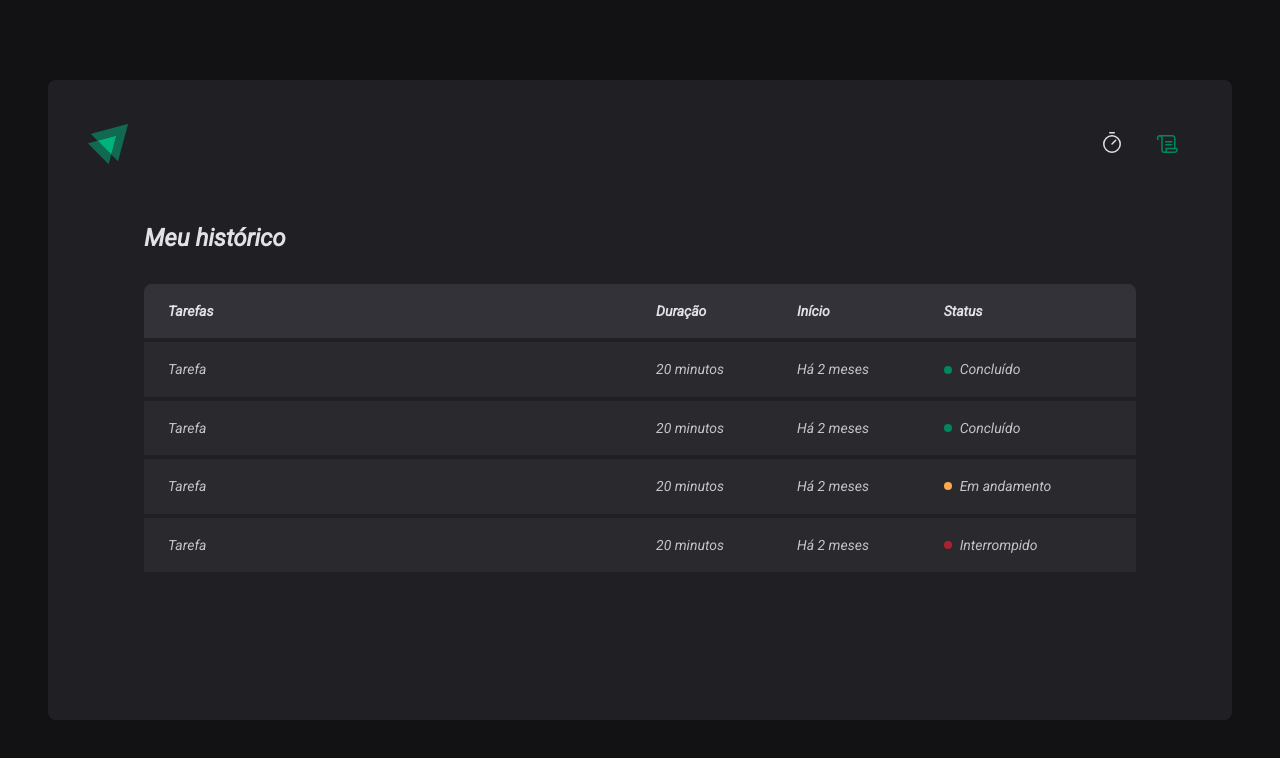
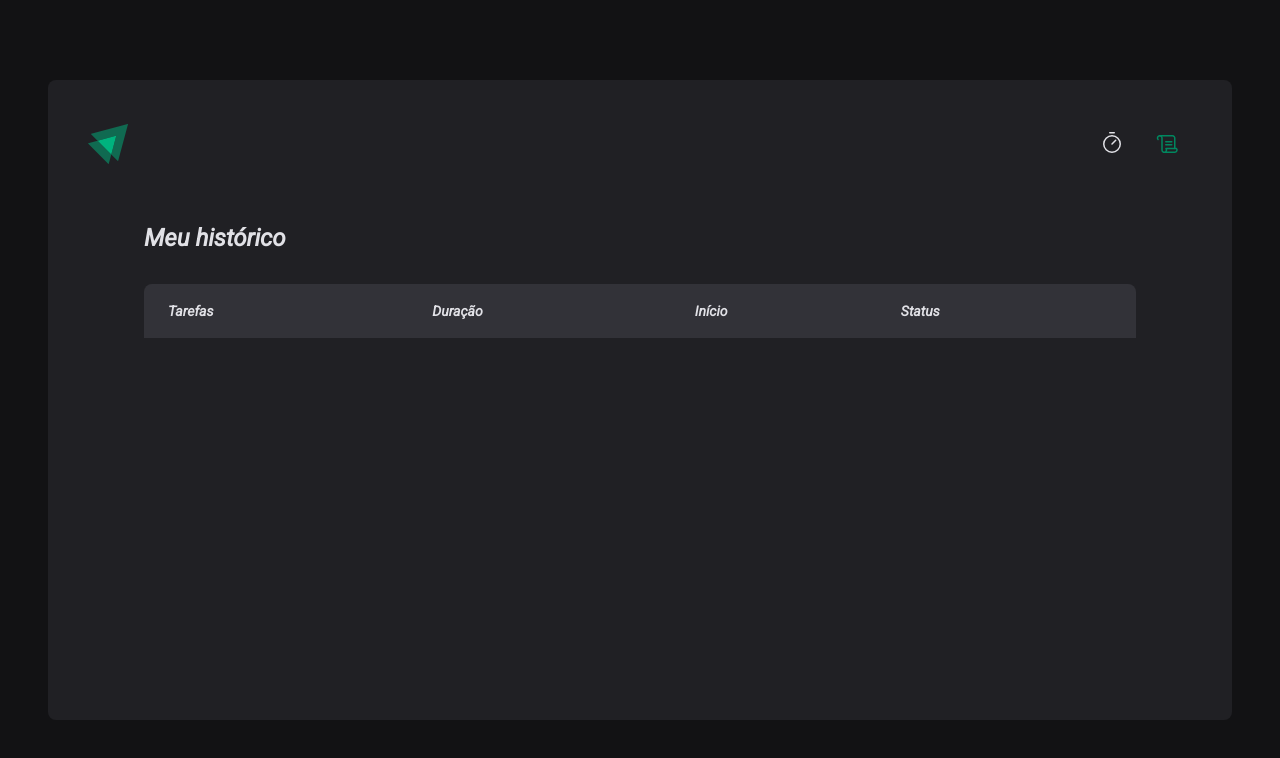
Before and after one commit to eltonfreitasx/projeto-Timer, a React (Vite) app: page /history in a window 1280 px wide. Shown: the top 758 px of the page. Built offline with nearby package versions, Linux system fonts and the light colour scheme.

Commit message:
14/03 incluindo reducer

```diff
--- a/src/App.tsx
+++ b/src/App.tsx
@@ -4,12 +4,15 @@ import { Router } from './Router'
 
 import { GlobalStyle } from './styles/globlo'
 import { defaultTheme } from './styles/themes/default'
+import { CyclesContextProvider } from './contexts/CyclesContext'
 
 function App() {
   return (
     <ThemeProvider theme={defaultTheme}>
       <BrowserRouter>
-        <Router />
+        <CyclesContextProvider>
+          <Router />
+        </CyclesContextProvider>
       </BrowserRouter>
       <GlobalStyle />
     </ThemeProvider>
--- /dev/null
+++ b/src/contexts/CyclesContext.tsx
@@ -0,0 +1,128 @@
+import { createContext, ReactNode, useState } from 'react'
+
+interface CreateCycleData {
+  task: string
+  minutesAmount: number
+}
+
+interface Cycle {
+  id: string
+  task: string
+  minutesAmount: number
+  startDate: Date
+  interruptedDate?: Date
+  finishedDate?: Date
+}
+
+interface CyclesContextType {
+  cycles: Cycle[]
+  activeCycle: Cycle | undefined
+  activeCycleId: string | null
+  amountSecondsPassed: number
+  markCurrentCycleAsFinished: () => void
+  setSecondsPassed: (seconds: number) => void
+  createNewCycle: (data: CreateCycleData) => void
+  interruptCurrentCycle: () => void
+}
+
+export const CyclesContext = createContext({} as CyclesContextType)
+
+interface CyclesContextProviderProps {
+  children: ReactNode
+}
+
+// interface CyclesState {
+//   cycles: Cycle[]
+//   activeCycleId: string | null
+// }
+
+export function CyclesContextProvider({
+  children,
+}: CyclesContextProviderProps) {
+  const [cycles, setCycles] = useState<Cycle[]>([])
+  const [activeCycleId, setActiveCycleId] = useState<string | null>(null)
+  const [amountSecondsPassed, setAmountSecondsPassed] = useState(0)
+
+  const activeCycle = cycles.find((cycle) => cycle.id === activeCycleId)
+  // const { cycles, activeCycleId } = cyclesState
+
+  function setSecondsPassed(seconds: number) {
+    setAmountSecondsPassed(seconds)
+  }
+
+  function markCurrentCycleAsFinished() {
+    // dispatch({
+    //   type: 'MARK_CURRENT_CYCLE_AS_FINISHED',
+    //   payload: {
+    //     activeCycleId,
+    //   },
+    // })
+    setCycles((state) =>
+      state.map((cycle) => {
+        if (cycle.id === activeCycleId) {
+          return { ...cycle, finishedDate: new Date() }
+        } else {
+          return cycle
+        }
+      }),
+    )
+  }
+
+  function createNewCycle(data: CreateCycleData) {
+    const id = String(new Date().getTime())
+
+    const newCycle: Cycle = {
+      id,
+      task: data.task,
+      minutesAmount: data.minutesAmount,
+      startDate: new Date(),
+    }
+
+    // dispatch({
+    //   type: 'ADD_NEW_CYCLE',
+    //   payload: {
+    //     newCycle,
+    //   },
+    // })
+
+    setCycles((state) => [...state, newCycle])
+    setActiveCycleId(id)
+    setAmountSecondsPassed(0)
+  }
+
+  function interruptCurrentCycle() {
+    // dispatch({
+    //   type: 'INTERRUPT_CURRENT_CYCLE',
+    //   payload: {
+    //     activeCycleId,
+    //   },
+    // })
+    setCycles((state) =>
+      state.map((cycle) => {
+        if (cycle.id === activeCycleId) {
+          return { ...cycle, interruptedDate: new Date() }
+        } else {
+          return cycle
+        }
+      }),
+    )
+    setActiveCycleId(null)
+  }
+
+  return (
+    <CyclesContext.Provider
+      value={{
+        cycles,
+        activeCycle,
+        activeCycleId,
+        amountSecondsPassed,
+        markCurrentCycleAsFinished,
+        setSecondsPassed,
+        createNewCycle,
+        interruptCurrentCycle,
+      }}
+    >
+      {children}
+    </CyclesContext.Provider>
+  )
+}
--- a/src/pages/History/index.tsx
+++ b/src/pages/History/index.tsx
@@ -1,6 +1,12 @@
+import { useContext } from 'react'
+import { CyclesContext } from '../../contexts/CyclesContext'
 import { HistoryContainer, HistoryList, Status } from './styles'
+import { formatDistanceToNow } from 'date-fns'
+import ptBR from 'date-fns/locale/pt-BR'
 
 export function History() {
+  const { cycles } = useContext(CyclesContext)
+
   return (
     <HistoryContainer>
       <h1>Meu histórico</h1>
@@ -16,38 +22,33 @@ export function History() {
             </tr>
           </thead>
           <tbody>
-            <tr>
-              <td>Tarefa</td>
-              <td>20 minutos</td>
-              <td>Há 2 meses</td>
-              <td>
-                <Status statusColor="green">Concluído</Status>
-              </td>
-            </tr>
-            <tr>
-              <td>Tarefa</td>
-              <td>20 minutos</td>
-              <td>Há 2 meses</td>
-              <td>
-                <Status statusColor="green">Concluído</Status>
-              </td>
-            </tr>
-            <tr>
-              <td>Tarefa</td>
-              <td>20 minutos</td>
-              <td>Há 2 meses</td>
-              <td>
-                <Status statusColor="yellow">Em andamento</Status>
-              </td>
-            </tr>
-            <tr>
-              <td>Tarefa</td>
-              <td>20 minutos</td>
-              <td>Há 2 meses</td>
-              <td>
-                <Status statusColor="red">Interrompido</Status>
-              </td>
-            </tr>
+            {cycles.map((cycle) => {
+              return (
+                <tr key={cycle.id}>
+                  <td>{cycle.task}</td>
+                  <td>{cycle.minutesAmount}</td>
+                  <td>
+                    {formatDistanceToNow(cycle.startDate, {
+                      addSuffix: true,
+                      locale: ptBR,
+                    })}
+                  </td>
+                  <td>
+                    {cycle.finishedDate && (
+                      <Status statusColor="green">Concluído</Status>
+                    )}
+
+                    {cycle.interruptedDate && (
+                      <Status statusColor="red">Interrompido</Status>
+                    )}
+
+                    {!cycle.interruptedDate && !cycle.interruptedDate && (
+                      <Status statusColor="yellow">Em andamento</Status>
+                    )}
+                  </td>
+                </tr>
+              )
+            })}
           </tbody>
         </table>
       </HistoryList>
--- a/src/pages/Home/components/Countdown/index.tsx
+++ b/src/pages/Home/components/Countdown/index.tsx
@@ -1,6 +1,6 @@
 import { differenceInSeconds } from 'date-fns'
 import { useContext, useEffect } from 'react'
-import { CyclesContext } from '../..'
+import { CyclesContext } from '../../../../contexts/CyclesContext'
 import { CountdownContainer, Separator } from './styles'
 
 export function Countdown() {
@@ -37,7 +37,13 @@ export function Countdown() {
     return () => {
       clearInterval(interval)
     }
-  }, [activeCycle, totalSeconds, activeCycleId, markCurrentCycleAsFinished])
+  }, [
+    activeCycle,
+    totalSeconds,
+    activeCycleId,
+    markCurrentCycleAsFinished,
+    setSecondsPassed,
+  ])
 
   const currentSeconds = activeCycle ? totalSeconds - amountSecondsPassed : 0
 
--- a/src/pages/Home/components/NewCycleForm/index.tsx
+++ b/src/pages/Home/components/NewCycleForm/index.tsx
@@ -1,6 +1,6 @@
 import { useContext } from 'react'
 import { useFormContext } from 'react-hook-form'
-import { CyclesContext } from '../..'
+import { CyclesContext } from '../../../../contexts/CyclesContext'
 import { FormContainer, MinutesAmountInput, TaskInput } from './styles'
 
 export function NewCycleForm() {
--- a/src/pages/Home/index.tsx
+++ b/src/pages/Home/index.tsx
@@ -1,5 +1,5 @@
 import { HandPalm, Play } from 'phosphor-react'
-import { createContext, useState } from 'react'
+import { useContext } from 'react'
 import * as zod from 'zod'
 import { zodResolver } from '@hookform/resolvers/zod'
 
@@ -11,25 +11,7 @@ import {
 import { NewCycleForm } from './components/NewCycleForm'
 import { Countdown } from './components/Countdown'
 import { FormProvider, useForm } from 'react-hook-form'
-
-interface Cycle {
-  id: string
-  task: string
-  minutesAmount: number
-  startDate: Date
-  interruptedDate?: Date
-  finishedDate?: Date
-}
-
-interface CyclesContextType {
-  activeCycle: Cycle | undefined
-  activeCycleId: string | null
-  amountSecondsPassed: number
-  markCurrentCycleAsFinished: () => void
-  setSecondsPassed: (seconds: number) => void
-}
-
-export const CyclesContext = createContext({} as CyclesContextType)
+import { CyclesContext } from '../../contexts/CyclesContext'
 
 const newCycleFormValidationSchema = zod.object({
   task: zod.string().min(1, 'Informe a tarefa'),
@@ -42,9 +24,8 @@ const newCycleFormValidationSchema = zod.object({
 type NewCycleFormData = zod.infer<typeof newCycleFormValidationSchema>
 
 export function Home() {
-  const [cycles, setCycles] = useState<Cycle[]>([])
-  const [activeCycleId, setActiveCycledId] = useState<string | null>(null)
-  const [amountSecondsPassed, setAmountSecondsPassed] = useState(0)
+  const { activeCycle, createNewCycle, interruptCurrentCycle } =
+    useContext(CyclesContext)
 
   const newCycleForm = useForm<NewCycleFormData>({
     resolver: zodResolver(newCycleFormValidationSchema),
@@ -56,52 +37,9 @@ export function Home() {
 
   const { handleSubmit, watch, reset } = newCycleForm
 
-  const activeCycle = cycles.find((cycle) => cycle.id === activeCycleId)
-
-  function setSecondsPassed(seconds: number) {
-    setAmountSecondsPassed(seconds)
-  }
-
-  function markCurrentCycleAsFinished() {
-    setCycles((state) =>
-      state.map((cycle) => {
-        if (cycle.id === activeCycleId) {
-          return { ...cycle, finishedDate: new Date() }
-        } else {
-          return cycle
-        }
-      }),
-    )
-  }
-
   function handleCreateNewCycle(data: NewCycleFormData) {
-    const id = String(new Date().getTime())
-
-    const newCycle: Cycle = {
-      id,
-      task: data.task,
-      minutesAmount: data.minutesAmount,
-      startDate: new Date(),
-    }
-
-    setCycles((state) => [...state, newCycle])
-    setActiveCycledId(id)
-    setAmountSecondsPassed(0)
-
+    createNewCycle(data)
     reset()
-  }
-
-  function handleInterrupCycle() {
-    setCycles((state) =>
-      state.map((cycle) => {
-        if (cycle.id === activeCycleId) {
-          return { ...cycle, interruptedDate: new Date() }
-        } else {
-          return cycle
-        }
-      }),
-    )
-    setActiveCycledId(null)
   }
 
   const task = watch('task')
@@ -110,23 +48,13 @@ export function Home() {
   return (
     <HomeContainer>
       <form onSubmit={handleSubmit(handleCreateNewCycle)} action="">
-        <CyclesContext.Provider
-          value={{
-            activeCycle,
-            activeCycleId,
-            amountSecondsPassed,
-            markCurrentCycleAsFinished,
-            setSecondsPassed,
-          }}
-        >
-          <FormProvider {...newCycleForm}>
-            <NewCycleForm />
-          </FormProvider>
-          <Countdown />
-        </CyclesContext.Provider>
+        <FormProvider {...newCycleForm}>
+          <NewCycleForm />
+        </FormProvider>
+        <Countdown />
 
         {activeCycle ? (
-          <StopCountdownButton onClick={handleInterrupCycle} type="button">
+          <StopCountdownButton onClick={interruptCurrentCycle} type="button">
             <HandPalm size={24} />
             Interromper
           </StopCountdownButton>
```
Also changed, not shown: src/@types/styled.d.ts (line endings or trailing spaces).
